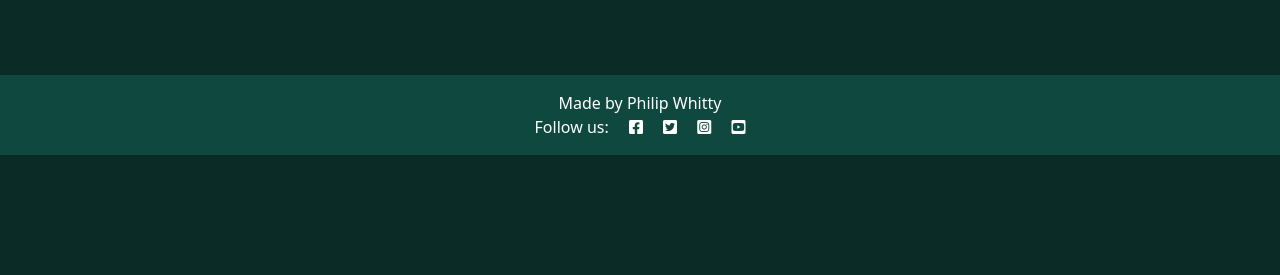
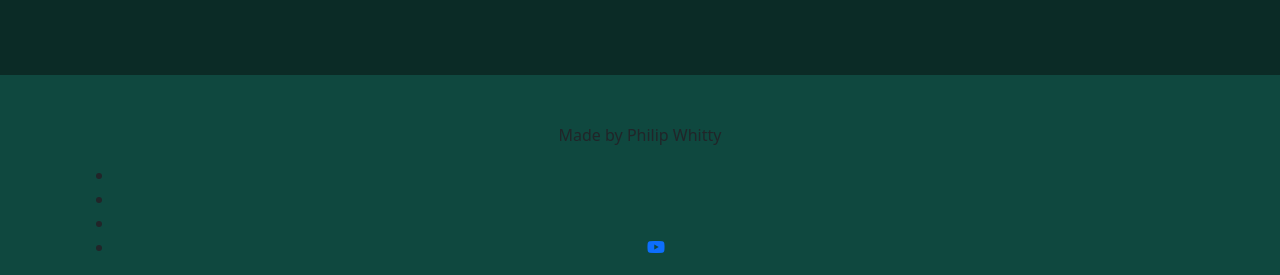
Before and after one commit to phillywhitty/The_Golfers, a Django app: page / in a window 1280 px wide. Shown: the part 857-1132 px from the top of the page. Before the commit the page ends 1012 px from the top, so only its background shows below. Run offline with Django 3.2, Linux system fonts and the light colour scheme.

Commit message:
add social media icons to base.html

```diff
--- a/static/css/style.css
+++ b/static/css/style.css
@@ -148,6 +148,10 @@
     }
 }
 
+.navbar-brand {
+    padding-right: 15px;
+}
+
 /* Footer */
 
 .footer {
--- a/templates/base.html
+++ b/templates/base.html
@@ -65,13 +65,31 @@
     </main>
 
     <!-- Footer -->
-    <footer class="footer mt-auto py-3 dark-bg">
-        <p class="m-0 text-center text-white">Made by Philip Whitty</p>
-        <p class="m-0 text-center text-white">Follow us: <i class="fab fa-facebook-square ms-3"></i>
-            <i class="fab fa-twitter-square ms-3"></i>
-            <i class="fab fa-instagram-square ms-3"></i>
-            <i class="fab fa-youtube-square ms-3"></i></p>
+    <footer class="footer mt-auto">
+        <div class="container">
+            <div class="row text-center">
+                <div class="col-lg-12 col-sm-12 col-xs-12">
+                    <div class="footer_copyright mt-5">
+                        <p>Made by Philip Whitty</p>
+                    </div>
+                    <div class="footer_profile">
+                        <ul>
+                            <li><a href="https://www.facebook.com/" target="_blank" aria-label="Facebook"><i
+                                        class="fa fa-facebook"></i></a></li>
+                            <li><a href="https://www.twitch.com/" target="_blank" aria-label="Twitch"><i
+                                        class="fa fa-twitch"></i></a>
+                            </li>
+                            <li><a href="https://www.instagram.com/" target="_blank" aria-label="Instagram"><i
+                                        class="fa fa-instagram"></i></a></li>
+                            <li><a href="https://www.youtube.com/" target="_blank" aria-label="Youtube"><i
+                                        class="fab fa-youtube"></i></a></li>
+                        </ul>
+                    </div>
+                </div>
+            </div>
+        </div>
     </footer>
+
 </body>
 
 </html>
```
